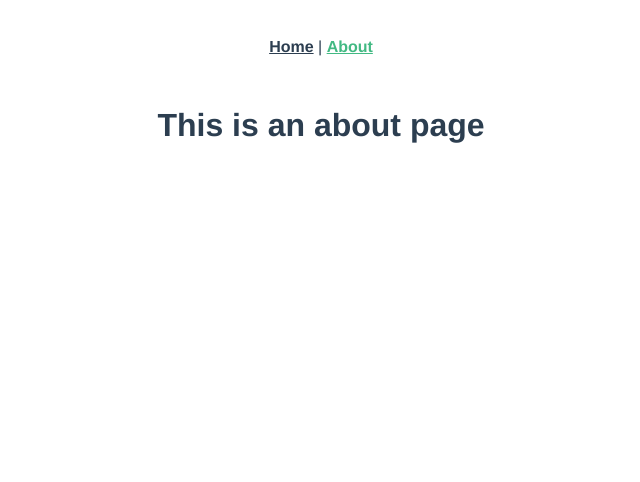
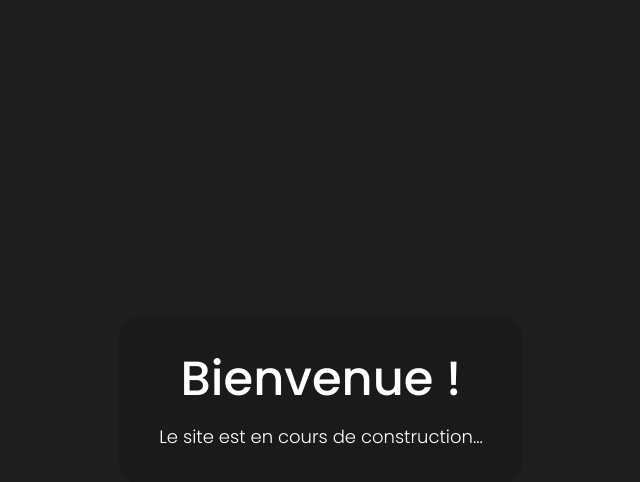
Before and after one commit to Barbouy/Welcome, a Vue app: page /#/about in a window 1280 px wide. Shown: the top 482 px of the page, without its empty margins (319-959 px from the left). Built offline with nearby package versions, Linux system fonts and the light colour scheme.

Commit message:
Create home page and not found page

```diff
--- a/src/App.vue
+++ b/src/App.vue
@@ -1,30 +1,33 @@
 <template>
-  <div id="nav">
-    <router-link to="/">Home</router-link> |
-    <router-link to="/about">About</router-link>
+  <div class="app">
+    <router-view />
   </div>
-  <router-view />
 </template>
 
+<script>
+export default { name: "App" }
+</script>
+
 <style lang="scss">
-#app {
-  font-family: Avenir, Helvetica, Arial, sans-serif;
-  -webkit-font-smoothing: antialiased;
-  -moz-osx-font-smoothing: grayscale;
-  text-align: center;
-  color: #2c3e50;
+@import url('https://fonts.googleapis.com/css2?family=Montserrat:wght@700&family=Poppins:wght@300;400;500;700&display=swap');
+
+html, body, * {
+  padding: 0;
+  margin: 0;
+  box-sizing: border-box;
+  font-family: "Poppins", sans-serif;
+  font-weight: 500;
 }
 
-#nav {
-  padding: 30px;
+html, body {
+  width: 100%;
+  height: 100vh;
+}
 
-  a {
-    font-weight: bold;
-    color: #2c3e50;
-
-    &.router-link-exact-active {
-      color: #42b983;
-    }
-  }
+.app {
+  width: 100%;
+  height: 100vh;
+  background-color: #1e1e1e;
+  color: white;
 }
 </style>
--- a/src/components/HelloWorld.vue
+++ /dev/null
@@ -1,132 +0,0 @@
-<template>
-  <div class="hello">
-    <h1>{{ msg }}</h1>
-    <p>
-      For a guide and recipes on how to configure / customize this project,<br />
-      check out the
-      <a href="https://cli.vuejs.org" target="_blank" rel="noopener"
-        >vue-cli documentation</a
-      >.
-    </p>
-    <h3>Installed CLI Plugins</h3>
-    <ul>
-      <li>
-        <a
-          href="https://github.com/vuejs/vue-cli/tree/dev/packages/%40vue/cli-plugin-router"
-          target="_blank"
-          rel="noopener"
-          >router</a
-        >
-      </li>
-      <li>
-        <a
-          href="https://github.com/vuejs/vue-cli/tree/dev/packages/%40vue/cli-plugin-vuex"
-          target="_blank"
-          rel="noopener"
-          >vuex</a
-        >
-      </li>
-      <li>
-        <a
-          href="https://github.com/vuejs/vue-cli/tree/dev/packages/%40vue/cli-plugin-eslint"
-          target="_blank"
-          rel="noopener"
-          >eslint</a
-        >
-      </li>
-      <li>
-        <a
-          href="https://github.com/vuejs/vue-cli/tree/dev/packages/%40vue/cli-plugin-typescript"
-          target="_blank"
-          rel="noopener"
-          >typescript</a
-        >
-      </li>
-    </ul>
-    <h3>Essential Links</h3>
-    <ul>
-      <li>
-        <a href="https://vuejs.org" target="_blank" rel="noopener">Core Docs</a>
-      </li>
-      <li>
-        <a href="https://forum.vuejs.org" target="_blank" rel="noopener"
-          >Forum</a
-        >
-      </li>
-      <li>
-        <a href="https://chat.vuejs.org" target="_blank" rel="noopener"
-          >Community Chat</a
-        >
-      </li>
-      <li>
-        <a href="https://twitter.com/vuejs" target="_blank" rel="noopener"
-          >Twitter</a
-        >
-      </li>
-      <li>
-        <a href="https://news.vuejs.org" target="_blank" rel="noopener">News</a>
-      </li>
-    </ul>
-    <h3>Ecosystem</h3>
-    <ul>
-      <li>
-        <a href="https://router.vuejs.org" target="_blank" rel="noopener"
-          >vue-router</a
-        >
-      </li>
-      <li>
-        <a href="https://vuex.vuejs.org" target="_blank" rel="noopener">vuex</a>
-      </li>
-      <li>
-        <a
-          href="https://github.com/vuejs/vue-devtools#vue-devtools"
-          target="_blank"
-          rel="noopener"
-          >vue-devtools</a
-        >
-      </li>
-      <li>
-        <a href="https://vue-loader.vuejs.org" target="_blank" rel="noopener"
-          >vue-loader</a
-        >
-      </li>
-      <li>
-        <a
-          href="https://github.com/vuejs/awesome-vue"
-          target="_blank"
-          rel="noopener"
-          >awesome-vue</a
-        >
-      </li>
-    </ul>
-  </div>
-</template>
-
-<script lang="ts">
-import { defineComponent } from "vue";
-
-export default defineComponent({
-  name: "HelloWorld",
-  props: {
-    msg: String,
-  },
-});
-</script>
-
-<!-- Add "scoped" attribute to limit CSS to this component only -->
-<style scoped lang="scss">
-h3 {
-  margin: 40px 0 0;
-}
-ul {
-  list-style-type: none;
-  padding: 0;
-}
-li {
-  display: inline-block;
-  margin: 0 10px;
-}
-a {
-  color: #42b983;
-}
-</style>
--- /dev/null
+++ b/src/components/ui/MessageCard.vue
@@ -0,0 +1,50 @@
+<template>
+  <div class="message-card">
+        <span class="title">
+            {{ title }}
+        </span>
+        <span class="subtitle">
+            {{ subtitle }}
+        </span>
+  </div>
+</template>
+
+<script>
+export default {
+    name: "Error",
+    props: {
+        title: {
+            type: String,
+            required: true
+        },
+        subtitle: {
+            type: String,
+            default: null
+        }
+    }
+}
+</script>
+
+<style lang="scss" scoped>
+.message-card {
+    display: inline-block;
+    padding: 40px;
+    background-color: rgba(0, 0, 0, 0.15);
+    border-radius: 25px;
+    display: flex;
+    flex-direction: column;
+    align-items: center;
+    gap: 25px;
+
+    .title {
+        font-size: 48px;
+        line-height: 48px;
+    }
+
+    .subtitle {
+        font-size: 18px;
+        line-height: 18px;
+        font-weight: 300;
+    }
+}
+</style>
--- a/src/router/index.ts
+++ b/src/router/index.ts
@@ -1,25 +1,28 @@
-import { createRouter, createWebHashHistory, RouteRecordRaw } from "vue-router";
-import Home from "../views/Home.vue";
+import { createRouter, createWebHistory , RouteRecordRaw } from "vue-router";
+import NotFound from "@/views/NotFound.vue";
+import Welcome from "@/views/Welcome.vue";
 
 const routes: Array<RouteRecordRaw> = [
   {
     path: "/",
-    name: "Home",
-    component: Home,
+    name: "welcome",
+    component: Welcome,
   },
   {
-    path: "/about",
-    name: "About",
-    // route level code-splitting
-    // this generates a separate chunk (about.[hash].js) for this route
-    // which is lazy-loaded when the route is visited.
-    component: () =>
-      import(/* webpackChunkName: "about" */ "../views/About.vue"),
-  },
+    path: "/:catchAll(.*)",
+    name: "not-found",
+    component: NotFound
+  }
+  // {
+  //   path: "/about",
+  //   name: "About",
+  //   component: () =>
+  //     import(/* webpackChunkName: "about" */ "../views/About.vue"),
+  // },
 ];
 
 const router = createRouter({
-  history: createWebHashHistory(),
+  history: createWebHistory(process.env.BASE_URL),
   routes,
 });
 
--- a/src/views/About.vue
+++ /dev/null
@@ -1,5 +0,0 @@
-<template>
-  <div class="about">
-    <h1>This is an about page</h1>
-  </div>
-</template>
--- a/src/views/Home.vue
+++ /dev/null
@@ -1,18 +0,0 @@
-<template>
-  <div class="home">
-    <img alt="Vue logo" src="../assets/logo.png" />
-    <HelloWorld msg="Welcome to Your Vue.js + TypeScript App" />
-  </div>
-</template>
-
-<script lang="ts">
-import { defineComponent } from "vue";
-import HelloWorld from "@/components/HelloWorld.vue"; // @ is an alias to /src
-
-export default defineComponent({
-  name: "Home",
-  components: {
-    HelloWorld,
-  },
-});
-</script>
--- /dev/null
+++ b/src/views/NotFound.vue
@@ -0,0 +1,24 @@
+<template>
+    <div class="not-found">
+        <MessageCard title="Aïe..." subtitle="Vous vous êtes peut être perdu ?" />
+    </div>
+</template>
+
+<script>
+import MessageCard from "@/components/ui/MessageCard.vue"
+
+export default {
+    name: "NotFound",
+    components: {MessageCard}
+}
+</script>
+
+<style lang="scss" scoped>
+.not-found {
+    width: 100%;
+    height: 100%;
+    display: flex;
+    align-items: center;
+    justify-content: center;
+}
+</style>
--- /dev/null
+++ b/src/views/Welcome.vue
@@ -0,0 +1,24 @@
+<template>
+    <div class="welcome">
+        <MessageCard title="Bienvenue !" subtitle="Le site est en cours de construction..." />
+    </div>
+</template>
+
+<script>
+import MessageCard from "@/components/ui/MessageCard.vue"
+
+export default {
+    name: "Welcome",
+    components: { MessageCard }
+}
+</script>
+
+<style lang="scss" scoped>
+.welcome {
+    width: 100%;
+    height: 100%;
+    display: flex;
+    align-items: center;
+    justify-content: center;
+}
+</style>
```
Also changed, not shown: src/components/welcome/WelcomeCard.vue (added, +38 -0 lines), 1 other file (tests, documents, lock files or other folders).
